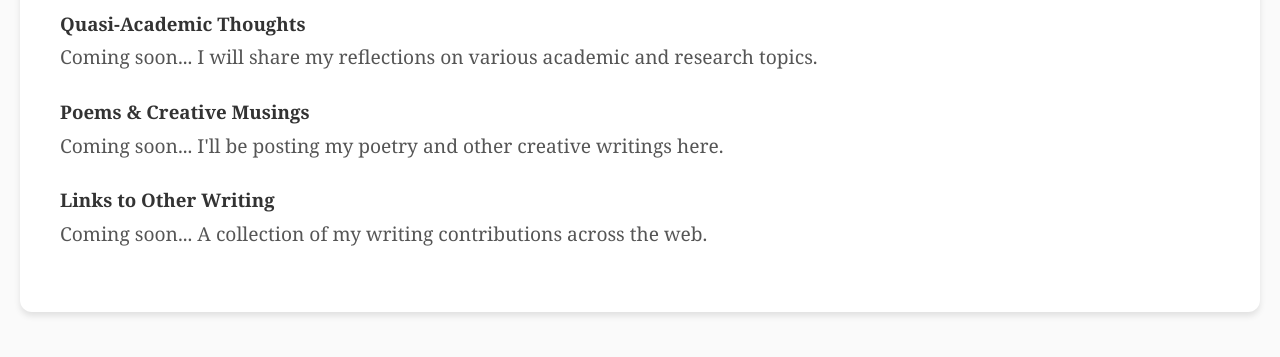
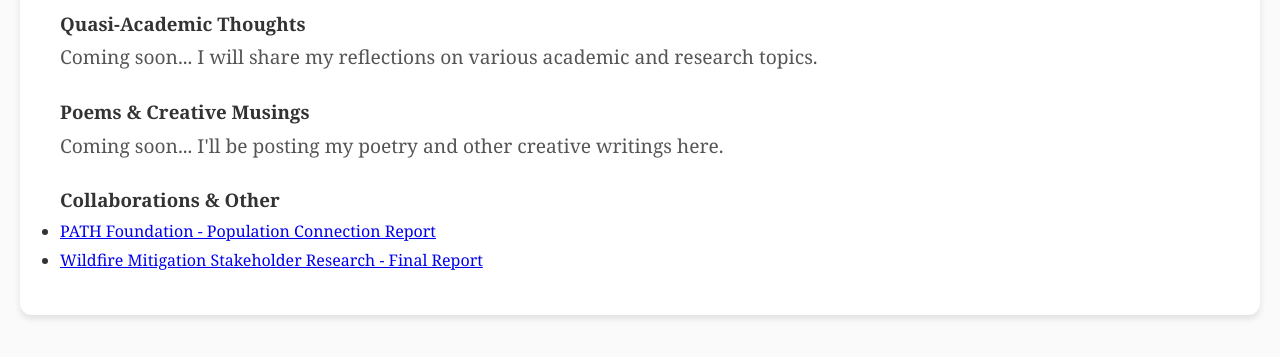
Before and after one commit to amcasey8/personalwebsite, a plain HTML site: page words.html in a window 1280 px wide. Shown: the part 315-672 px from the top of the page. Drawn offline with Linux system fonts and the light colour scheme.

Commit message:
Update words.html

```diff
--- a/words.html
+++ b/words.html
@@ -26,8 +26,11 @@
         <h3>Poems & Creative Musings</h3>
         <p>Coming soon... I'll be posting my poetry and other creative writings here.</p>
 
-        <h3>Links to Other Writing</h3>
-        <p>Coming soon... A collection of my writing contributions across the web.</p>
+        <h3>Collaborations & Other </h3>
+     <ul>
+    <li><a href="https://populationconnection.org/wp-content/uploads/2022/04/PATH-Foundation-PC.pdf" target="_blank">PATH Foundation - Population Connection Report</a></li>
+    <li><a href="path_to_the_uploaded_file.pdf" target="_blank">Wildfire Mitigation Stakeholder Research - Final Report</a></li>
+</ul>
     </section>
 </body>
 </html>
```
